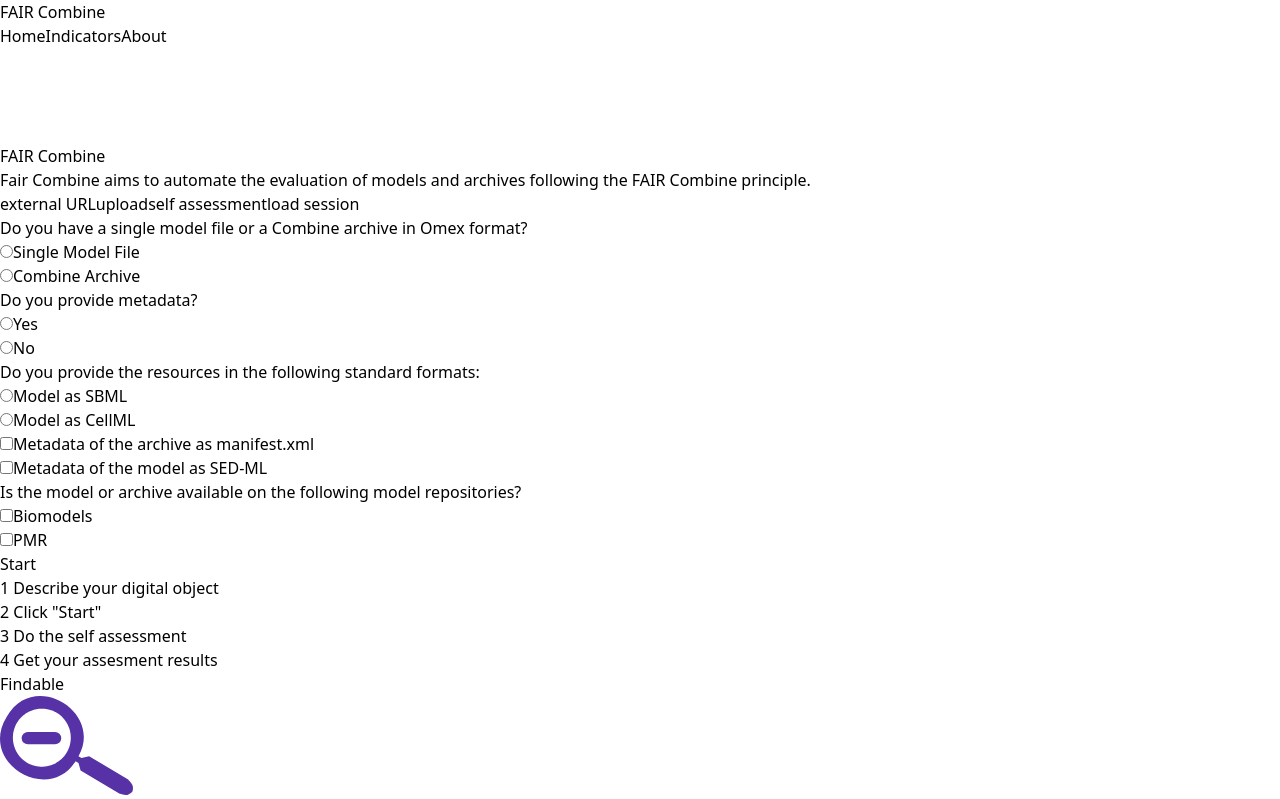
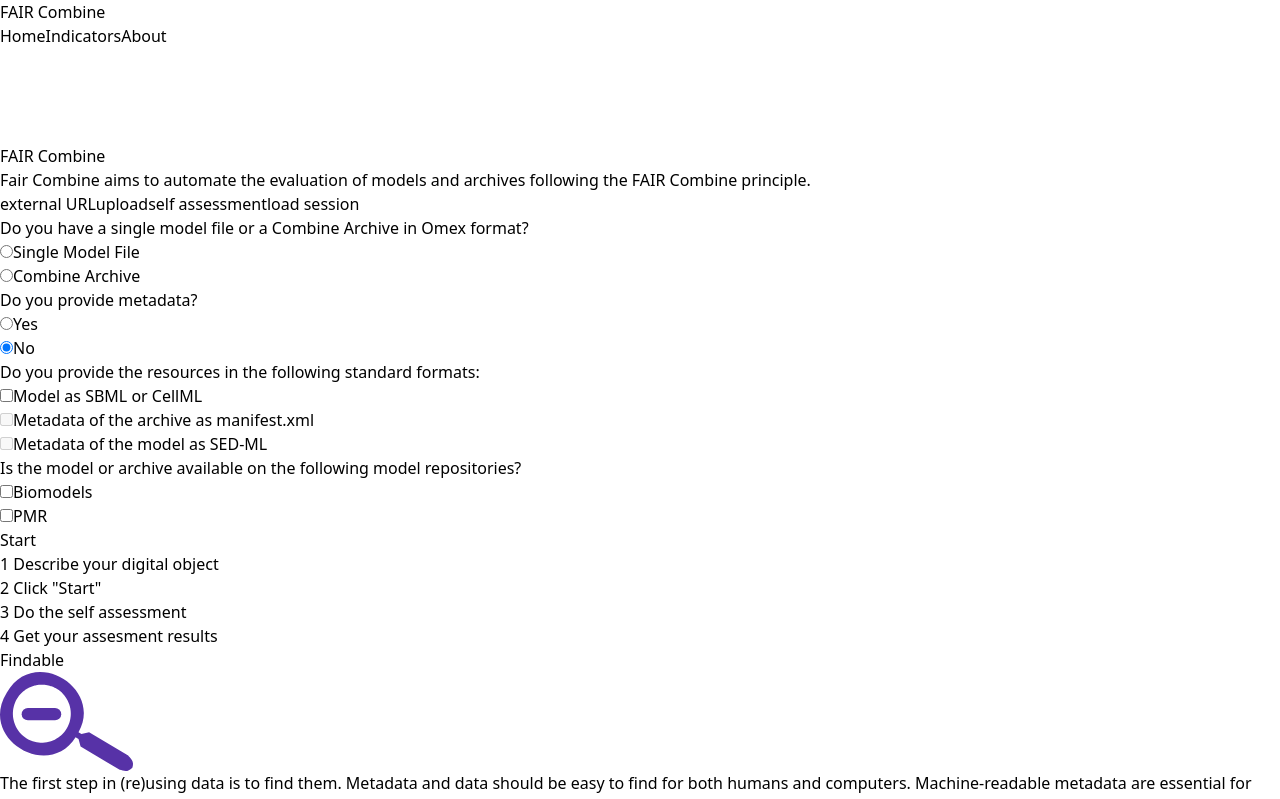
Before and after one commit to FAIR-CA-indicators/fair-ca-indicators-frontend, a Vue app: page / in a window 1280 px wide. Shown: the top 799 px of the page. Built offline with nearby package versions, Linux system fonts and the light colour scheme.

Commit message:
finished state management

```diff
--- a/src/components/QuestionGroups.vue
+++ b/src/components/QuestionGroups.vue
@@ -34,6 +34,7 @@
                         <input :id="q.name + '-radio-4'" type="radio" value="noaans" :name="q.name" class="" :checked="q.status == 'not_answered'" :disabled="q.disabled" @click="$emit('setScore', q, 'not_answered')">
                     </div>
                 </div>
+
             </div>
         </div>
     </div>
--- a/src/stores/AssessmentStore.ts
+++ b/src/stores/AssessmentStore.ts
@@ -3,8 +3,8 @@ import { defineStore } from 'pinia'
 
 export type inputState = {
     subject_type: string;
-    has_archive: boolean;
-    has_model: boolean;
+    has_archive: boolean | null;
+    has_model: boolean | null;
     has_archive_metadata: boolean;
     is_model_standard: boolean;
     is_archive_standard: boolean;
@@ -18,10 +18,11 @@ export type sessionState = {
         sessionType: string,
         id: -1,
         sessionInput: inputState,
+        hasMetadata: boolean,
         f: question[],
         a: question[],
         i: question[],
-        r: question[];
+        r: question[],
         fKeys: string[],
         aKeys: string[],
         iKeys: string[],
@@ -58,8 +59,8 @@ export const useAssessmentStore = defineStore('assessmentStore', {
     state: () => ({
        sessionInput: {
         subject_type: "manual",
-        has_archive: false,
-        has_model: false,
+        has_archive: null,
+        has_model: null,
         has_archive_metadata: false,
         is_model_standard: false,
         is_archive_standard: false,
@@ -69,6 +70,7 @@ export const useAssessmentStore = defineStore('assessmentStore', {
         is_pmr: false
 
        },
+       hasMetadata: false,
        score: {
         score_all: 0,
         score_all_essential: 0,
@@ -76,7 +78,16 @@ export const useAssessmentStore = defineStore('assessmentStore', {
         score_applicable_all: 0,
         score_applicable_essential: 0,
         score_applicable_nonessential: 0
-       }
+       },
+       f: [] as question[],
+       a: [] as question[],
+       i: [] as question[],
+       r: [] as question[],
+       fKeys: [] as string[],
+       aKeys: [] as string[],
+       iKeys: [] as string[],
+       rKeys: [] as string[]
+
     } as sessionState),
     getters: {
 
--- a/src/views/StartingPoint.vue
+++ b/src/views/StartingPoint.vue
@@ -50,26 +50,25 @@
                 </form>
             </div>
             <div v-else-if="sessionInput.subject_type == 'manual'" class="w-full flex-col p-4 shadow-glow shadow-findable-stroke border-findable-stroke border-2 rounded-lg" >
-                <h3 class="mb-4 font-semibold text-white">Do you have a single model file or a Combine archive in Omex format?</h3>
+                <h3 class="mb-4 font-semibold text-white">Do you have a single model file or a Combine Archive in Omex format?</h3>
                 <div class="flex">
                     <div class="flex items-center pl-4 ">
-                        <input id="single-modal-radio" type="radio" value="has_archive" @change="sessionInput.has_archive = sessionInput.has_model; sessionInput.has_model = !sessionInput.has_model" name="archive-radio" class="w-4 h-4 text-white">
-                        <label for="single-modal-radio" class="w-full py-4 ml-2 text-sm font-medium text-white">Single Model File</label>
+                        <input id="archive-radio-1" type="radio" :value="true" v-model="sessionInput.has_model" @change="sessionInput.has_archive = false" name="archive-radio" class="w-4 h-4 text-white">
+                        <label for="archive-radio-1" class="w-full py-4 ml-2 text-sm font-medium text-white">Single Model File</label>
                     </div>
                     <div class="flex items-center pl-4">
-                        <input id="archive-radio-2" type="radio" value="has_model" @change="sessionInput.has_model = sessionInput.has_archive; sessionInput.has_archive = !sessionInput.has_archive" name="archive-radio" class="w-4 h-4 text-white">
+                        <input id="archive-radio-2" type="radio" :value="true" v-model="sessionInput.has_archive" @change="sessionInput.has_model = false" name="archive-radio" class="w-4 h-4 text-white">
                         <label for="archive-radio-2" class="w-full py-4 ml-2 text-sm font-medium text-white">Combine Archive</label>
                     </div>
                 </div>
-
                 <h3 class="mb-4 font-semibold text-white">Do you provide metadata?</h3>
                 <div class="flex">
                     <div class="flex items-center pl-4 ">
-                        <input id="meta-radio-1" type="radio" value="has_metadata" @click="sessionInput.has_archive_metadata = true" name="meta-radio" class="w-4 h-4 text-white">
+                        <input id="meta-radio-1" type="radio" :value="true" v-model="hasMetadata"  name="meta-radio" class="w-4 h-4 text-white">
                         <label for="meta-radio-1" class="w-full py-4 ml-2 text-sm font-medium text-white">Yes</label>
                     </div>
                     <div class="flex items-center pl-4">
-                        <input id="meta-radio-2" type="radio" value="has_metadata" @click="sessionInput.has_archive_metadata = false" name="meta-radio" class="w-4 h-4 text-white">
+                        <input id="meta-radio-2" type="radio" :value="false" v-model="hasMetadata" @click="sessionInput.has_archive_metadata = false; sessionInput.is_archive_metadata_standard = false; sessionInput.is_model_metadata_standard = false" name="meta-radio" class="w-4 h-4 text-white">
                         <label for="meta-radio-2" class="w-full py-4 ml-2 text-sm font-medium text-white">No</label>
                     </div>
                 </div>
@@ -77,19 +76,19 @@
                 <h3 class="mb-4 font-semibold text-white">Do you provide the resources in the following standard formats:</h3>
                 <div class="grid grid-cols-2">
                     <div class="flex items-center pl-4 ">
-                        <input id="modal-standard-radio-1" type="radio" value="is_model_standard" @change="sessionInput.is_model_standard = true" name="modal-standard-radio" class="w-4 h-4 text-white">
-                        <label for="modal-standard-radio-1" class="w-full py-4 ml-2 text-sm font-medium text-white">Model as SBML</label>
+                        <input id="modal-standard-radio-1" type="checkbox" v-model="sessionInput.is_model_standard" name="modal-standard-radio" class="w-4 h-4 text-white"> <!-- @change="sessionInput.is_model_standard = true" -->
+                        <label for="modal-standard-radio-1" class="w-full py-4 ml-2 text-sm font-medium text-white">Model as SBML or CellML</label>
                     </div>
-                    <div class="flex items-center pl-4">
-                        <input id="modal-standard-radio-2" type="radio" value="is_model_standard" @change="sessionInput.is_model_standard = true" name="modal-standard-radio" class="w-4 h-4 text-white">
+<!--                     <div class="flex items-center pl-4">
+                        <input id="modal-standard-radio-2" type="radio" v-model="sessionInput.is_model_metadata_standard"  name="modal-standard-radio" class="w-4 h-4 text-white">  //@change="sessionInput.is_model_standard = true"
                         <label for="modal-standard-radio-2" class="w-full py-4 ml-2 text-sm font-medium text-white">Model as CellML</label>
-                    </div>
+                    </div> -->
                     <div class="flex items-center pl-4 ">
-                        <input id="format-radio-1" type="checkbox" value="meta_standard" @change="sessionInput.is_archive_metadata_standard = !sessionInput.is_archive_metadata_standard" name="format-radio" class="w-4 h-4 text-white">
+                        <input id="format-radio-1" type="checkbox" value="meta_standard" v-model="sessionInput.is_archive_metadata_standard" name="format-radio" class="w-4 h-4 text-white" :disabled="!hasMetadata">
                         <label for="format-radio-1" class="w-full py-4 ml-2 text-sm font-medium text-white">Metadata of the archive as manifest.xml</label>
                     </div>
                     <div class="flex items-center pl-4">
-                        <input id="format-radio-2" type="checkbox" value="meta_standard" @change="sessionInput.is_model_metadata_standard = !sessionInput.is_model_metadata_standard" name="format-radio" class="w-4 h-4 text-white">
+                        <input id="format-radio-2" type="checkbox" v-model="sessionInput.is_model_metadata_standard" name="format-radio" class="w-4 h-4 text-white" :disabled="!hasMetadata">
                         <label for="format-radio-2" class="w-full py-4 ml-2 text-sm font-medium text-white">Metadata of the model as SED-ML</label>
                     </div>
                 </div>
@@ -97,11 +96,11 @@
                 <h3 class="mb-4 font-semibold text-white">Is the model or archive available on the following model repositories?</h3>
                 <div class="flex">
                     <div class="flex items-center pl-4 ">
-                        <input id="repo-check-1" type="checkbox" value="true" v-model="sessionInput.is_biomodel"  name="repo-radio" class="w-4 h-4 text-white">
-                        <label for="repo-chekc-1" class="w-full py-4 ml-2 text-sm font-medium text-white">Biomodels</label>
+                        <input id="repo-check-1" type="checkbox" v-model="sessionInput.is_biomodel"  name="repo-biom" class="w-4 h-4 text-white">
+                        <label for="repo-check-1" class="w-full py-4 ml-2 text-sm font-medium text-white">Biomodels</label>
                     </div>
                     <div class="flex items-center pl-4">
-                        <input id="repo-check-2" type="checkbox" value="true" v-model="sessionInput.is_pmr" name="repo-radio" class="w-4 h-4 text-white">
+                        <input id="repo-check-2" type="checkbox" v-model="sessionInput.is_pmr" name="repo-pmr" class="w-4 h-4 text-white">
                         <label for="repo-check-2" class="w-full py-4 ml-2 text-sm font-medium text-white">PMR</label>
                     </div>
                 </div>
@@ -113,7 +112,7 @@
         </div>
         <div v-if="sessionInput.subject_type == 'url'" class="basis-1/2 p-5 text-xl">
             <ol class="list-none">
-                <li class="flex mb-4 items-center"><span class="w-10 h-10 rounded-full border-2 mr-2 flex justify-center items-center">1</span><span> Enter the URL of a combine archive </span></li>
+                <li class="flex mb-4 items-center"><span class="w-10 h-10 rounded-full border-2 mr-2 flex justify-center items-center">1</span><span> Enter the URL of a Combine Archive </span></li>
                 <li class="flex mb-4 items-center"><span class="w-10 h-10 rounded-full border-2 mr-2 flex justify-center items-center">2</span> Click "Start"</li>
                 <li class="flex mb-4 items-center"><span class="w-10 h-10 rounded-full border-2 mr-2 flex justify-center items-center">3</span> Automatic tests start</li>
                 <li class="flex mb-4 items-center"><span class="w-10 h-10 rounded-full border-2 mr-2 flex justify-center items-center">4</span> Respond to a few questions</li>
@@ -194,18 +193,6 @@ export default defineComponent({
     emits: ['newSession', 'loadSessionId', 'loadLocalSession'],
     data(){
         return{
-/*             sessionInput: {} as {
-                "has_archive": boolean,
-                "has_model": boolean,
-                "has_archive_metadata": boolean,
-                "is_model_standard": boolean,
-                "is_archive_standard": boolean,
-                "is_model_metadata_standard": boolean,
-                "is_archive_metadata_standard": boolean,
-                "is_biomodel": boolean,
-                "is_pmr": boolean,
-                "subject_type": string
-            }, */
             sessionLoad: Object,
             loadId: "",
             fileSelected: true,
@@ -220,15 +207,16 @@ export default defineComponent({
     beforeMount() {
     },
     computed: {
-        ...mapWritableState (useAssessmentStore, ["sessionInput"]),
+        ...mapWritableState (useAssessmentStore, ["sessionInput", "hasMetadata"]),
 
     },
     methods: {
         startSession: function(){
             //if(!this.sessionInput.path) this.sessionInput.path = null;
             //alert(this.sessionInput.path);
-
-            console.log(this.sessionInput);
+            let sessionInput = this.sessionInput
+            useAssessmentStore().$reset();
+            this.sessionInput = sessionInput;
             this.$emit('newSession');
         },
         sessionFileChange: function(event: any){
```
Also changed, not shown: src/views/SelfAssesment.vue (+26 -16 lines).
